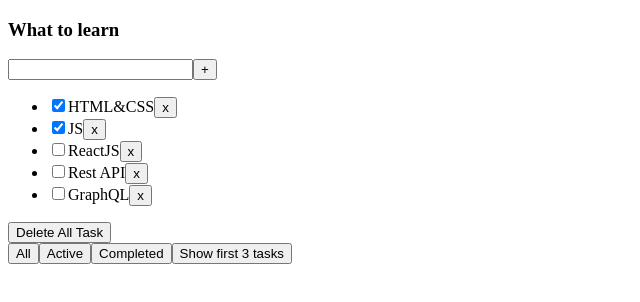
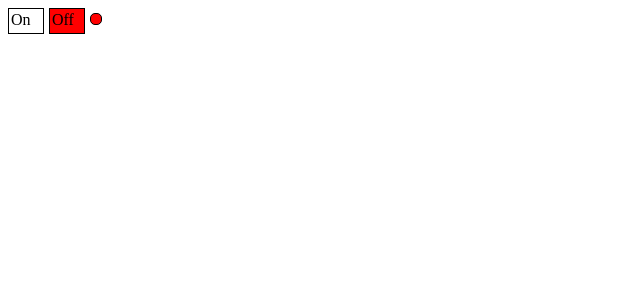
Before and after one commit to Phrixus11/lessons_microtasks, a React (Vite) app: page / in a window 1280 px wide. Shown: the top 302 px of the page, without its empty margins (0-640 px from the left). Built offline with nearby package versions, Linux system fonts and the light colour scheme.

Commit message:
controlledOnOff

```diff
--- a/package.json
+++ b/package.json
@@ -1,5 +1,5 @@
 {
-  "name": "microtasks_button",
+  "name": "Microtasks",
   "private": true,
   "version": "0.0.0",
   "type": "module",
--- a/src/App.tsx
+++ b/src/App.tsx
@@ -1,5 +1,5 @@
 import './App.css'
-import {DeleteTask} from "./HomeWork/HomeWork_2/DeleteTask.tsx";
+import OnOff from "./kabzda/OnOff/OnOff.tsx";
 
 
 function App() {
@@ -8,7 +8,8 @@
             {/*<UniversalButton/>*/}
             {/*<RenderTasts/> */}
             {/*<UniversalInput/>*/}
-            <DeleteTask/>
+            {/*<DeleteTask/>*/}
+            <OnOff />
         </>
 
     )}
--- /dev/null
+++ b/src/kabzda/OnOff/OnOff.tsx
@@ -0,0 +1,44 @@
+import {useState} from "react";
+
+
+
+function OnOff () {
+
+
+
+    const [on, setOn] = useState(false)
+
+    const onStyle = {
+        width: "30px",
+        height: "20px",
+        border: "1px solid black",
+        display: "inline-block",
+        padding: "2px",
+        backgroundColor: on ? "green" : "white",
+    }
+    const offStyle = {
+        width: "30px",
+        height: "20px",
+        border: "1px solid black",
+        display: "inline-block",
+        marginLeft: "5px",
+        padding: "2px",
+        backgroundColor: !on ? "red" : "white",
+    }
+    const indicatorStyle = {
+        width: "10px",
+        height: "10px",
+        borderRadius: "5px",
+        border: "1px solid black",
+        display: "inline-block",
+        marginLeft: "5px",
+        backgroundColor: on ? "green" : "red",
+    }
+    return <div>
+        <div style={onStyle} onClick={()=>{ setOn(true) }}>On</div>
+        <div style={offStyle} onClick={()=>{ setOn(false) }}>Off</div>
+        <div style={indicatorStyle}></div>
+    </div>
+}
+
+export default OnOff
```
